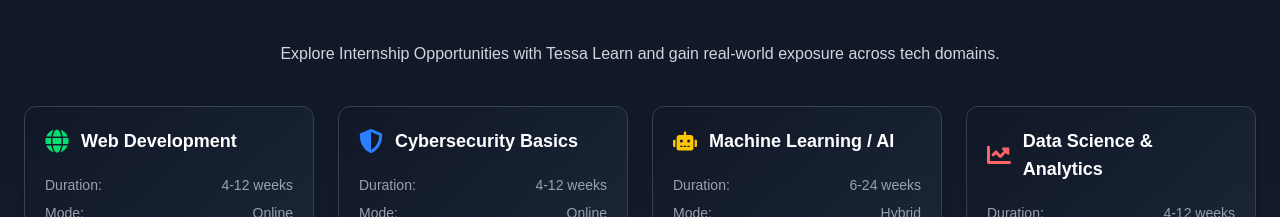
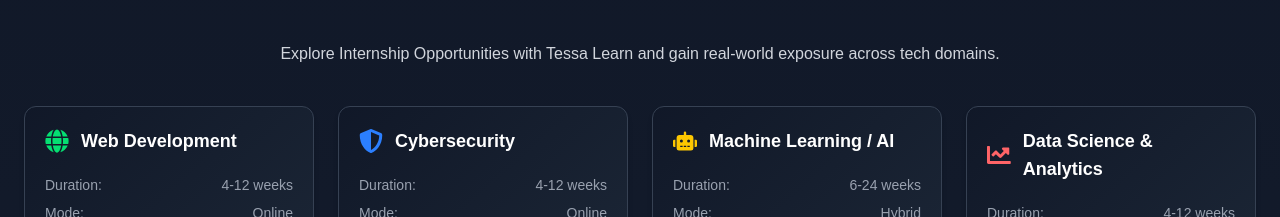
Before and after one commit to roshandsc/Tessa_learn, a Next.js app: page / in a window 1280 px wide. Shown: the part 3106-3323 px from the top of the page. Built offline with nearby package versions, Linux system fonts and the light colour scheme.

Commit message:
Updated Tessa Learn website complete code

```diff
--- a/src/app/page.jsx
+++ b/src/app/page.jsx
@@ -55,13 +55,6 @@
 
   const internships = [
     {
-      title: "DSA using C++",
-      iconName: "FaCode",
-      duration: "6 Months",
-      mode: "Online",
-      color: "blue-400",
-    },
-    {
       title: "Web Development",
       iconName: "FaGlobe",
       duration: "4-12 weeks",
@@ -90,7 +83,7 @@
       color: "red-400",
     },
     {
-      title: "Cybersecurity Basics",
+      title: "Cybersecurity",
       iconName: "FaShieldAlt",
       duration: "4-12 weeks",
       mode: "Online",
@@ -111,7 +104,7 @@
       color: "green-500",
     },
     {
-      title: "DevOps / Cloud Basics",
+      title: "DevOps / Cloud",
       iconName: "FaCloud",
       duration: "4-12 weeks",
       mode: "Hybrid",
@@ -125,14 +118,14 @@
       color: "gray-400",
     },
     {
-      title: "Game Development (Beginner)",
+      title: "Game Development",
       iconName: "FaGamepad",
       duration: "4-12 weeks",
       mode: "Hybrid",
       color: "pink-400",
     },
     {
-      title: "Full Stack Development (6 Months)",
+      title: "Full Stack Development",
       iconName: "FaLayerGroup",
       duration: "6 Months",
       mode: "Hybrid",
```
